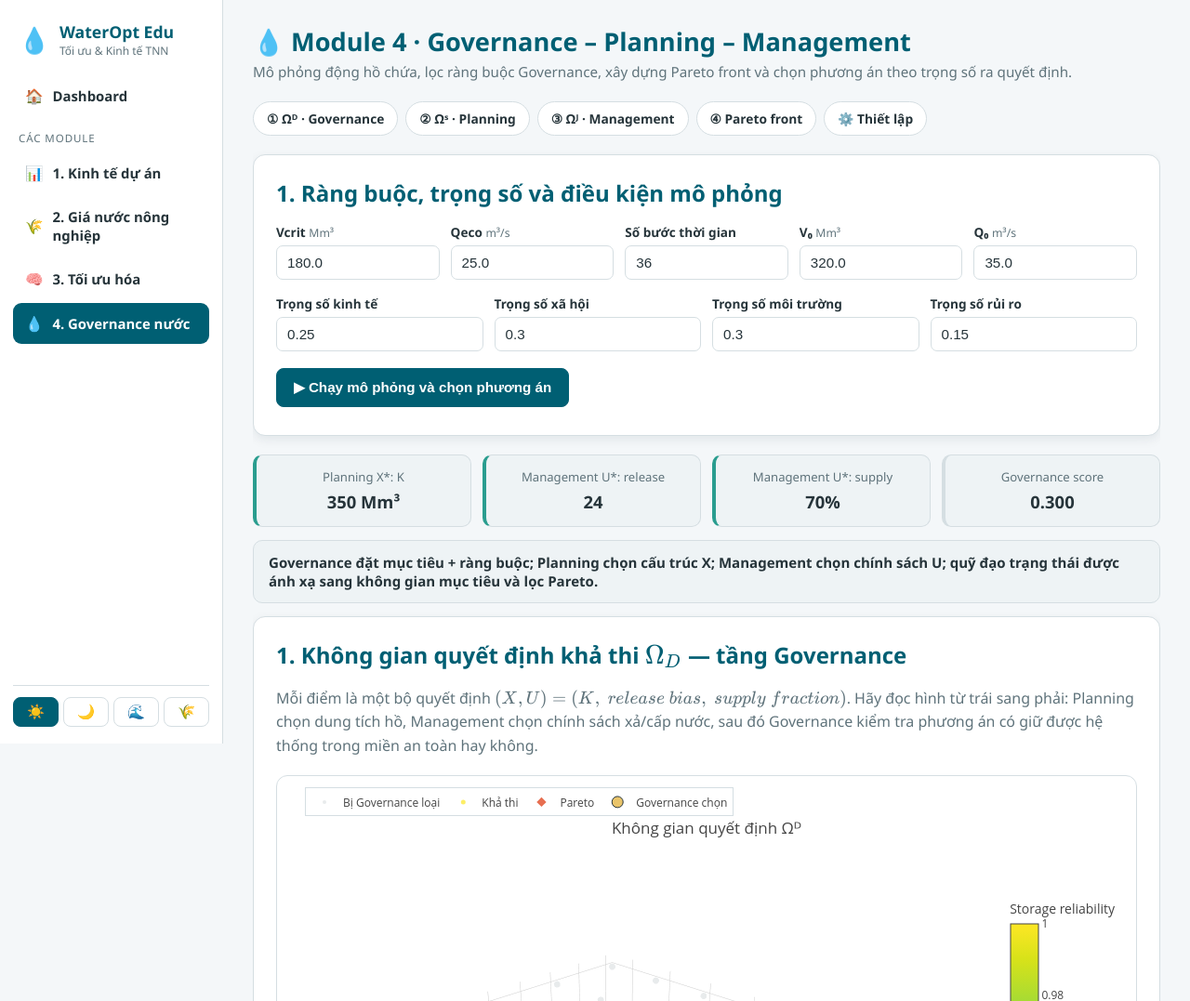
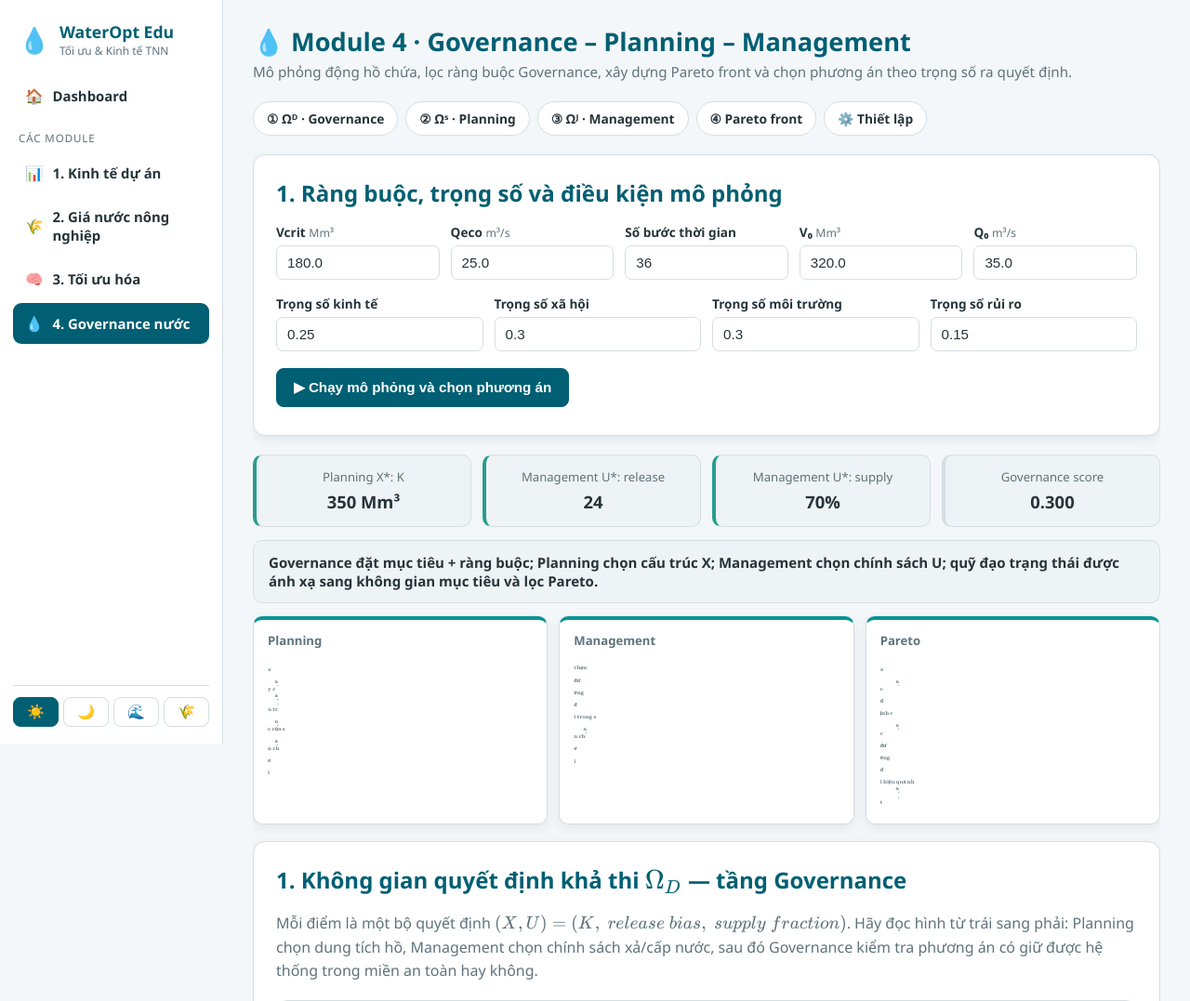
Before and after one commit to robindang0573/wateropt-edu, a Flask app: page /governance in a window 1280 px wide. Shown: the top 1077 px of the page at 93% size. Run offline with Flask 3, Linux system fonts and the light colour scheme; a map, chart or similar area stays blank; some libraries are stand-ins or nearby versions.

Commit message:
Clarify governance planning management concepts

```diff
--- a/static/css/style.css
+++ b/static/css/style.css
@@ -238,6 +238,20 @@ tfoot td { font-weight: 700; background: var(--subtle); }
 .governance-page .intro-card h3 { margin: 0 0 8px; font-size: 1em; color: var(--primary); }
 .governance-page .intro-card p { margin: 0; color: var(--text); line-height: 1.55; }
 .governance-page .note { margin: 0 0 10px; color: var(--muted); line-height: 1.6; }
+.governance-page .concept-strip {
+    display: grid; grid-template-columns: repeat(auto-fit, minmax(220px, 1fr));
+    gap: 12px; margin: 0 0 18px;
+}
+.governance-page .concept-box {
+    background: var(--card); border: 1px solid var(--border); border-top: 4px solid var(--secondary);
+    border-radius: 10px; padding: 13px 15px; box-shadow: var(--shadow);
+}
+.governance-page .concept-box span {
+    display: block; color: var(--muted); font-size: 0.82em; font-weight: 700; margin-bottom: 6px;
+}
+.governance-page .concept-box strong {
+    display: block; color: var(--primary); font-size: 1.02em; line-height: 1.45;
+}
 
 /* ===== Bố cục từng chỉ số kinh tế (hàng ngang full-width) ===== */
 .kpi-section {
--- a/templates/governance.html
+++ b/templates/governance.html
@@ -46,6 +46,12 @@
 </div>
 
 <div class="alert" style="background:var(--panel);border:1px solid var(--border)">Governance đặt mục tiêu + ràng buộc; Planning chọn cấu trúc <b>X</b>; Management chọn chính sách <b>U</b>; quỹ đạo trạng thái được ánh xạ sang không gian mục tiêu và lọc Pareto.</div>
+
+<div class="concept-strip">
+    <div class="concept-box"><span>Planning</span><strong>\(\text{xây cấu trúc của sân chơi}\)</strong></div>
+    <div class="concept-box"><span>Management</span><strong>\(\text{chọn đường đi trong sân chơi}\)</strong></div>
+    <div class="concept-box"><span>Pareto</span><strong>\(\text{xác định các đường đi hiệu quả nhất}\)</strong></div>
+</div>
 
 <section class="card" id="decision">
     <h2 class="card-title">1. Không gian quyết định khả thi \(\Omega_D\) — tầng Governance</h2>
```
